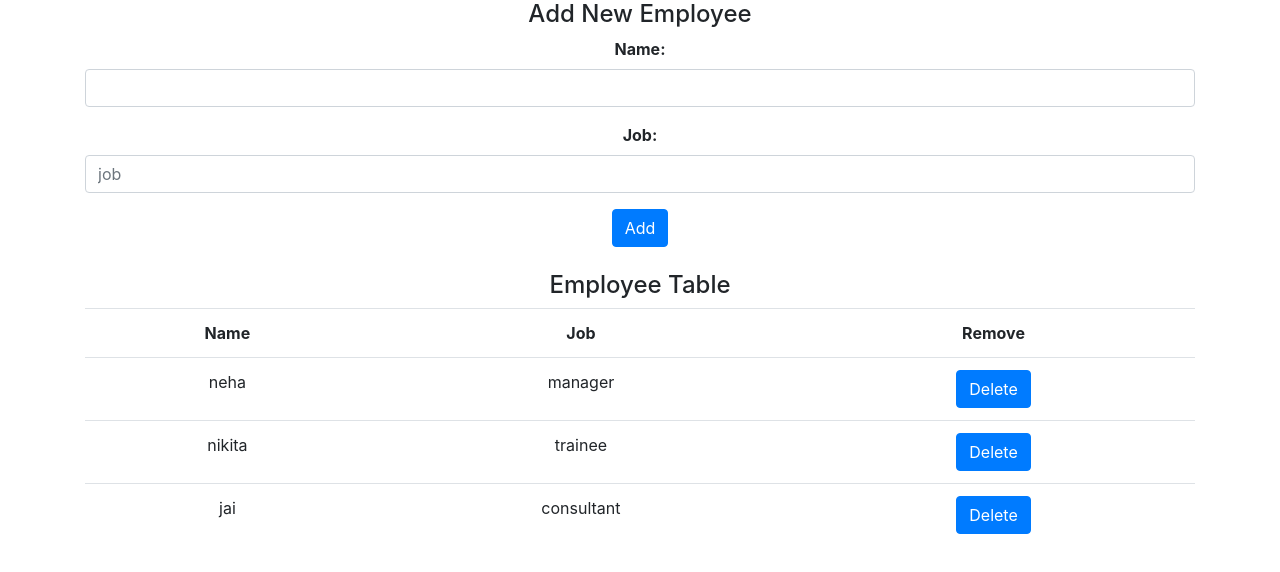
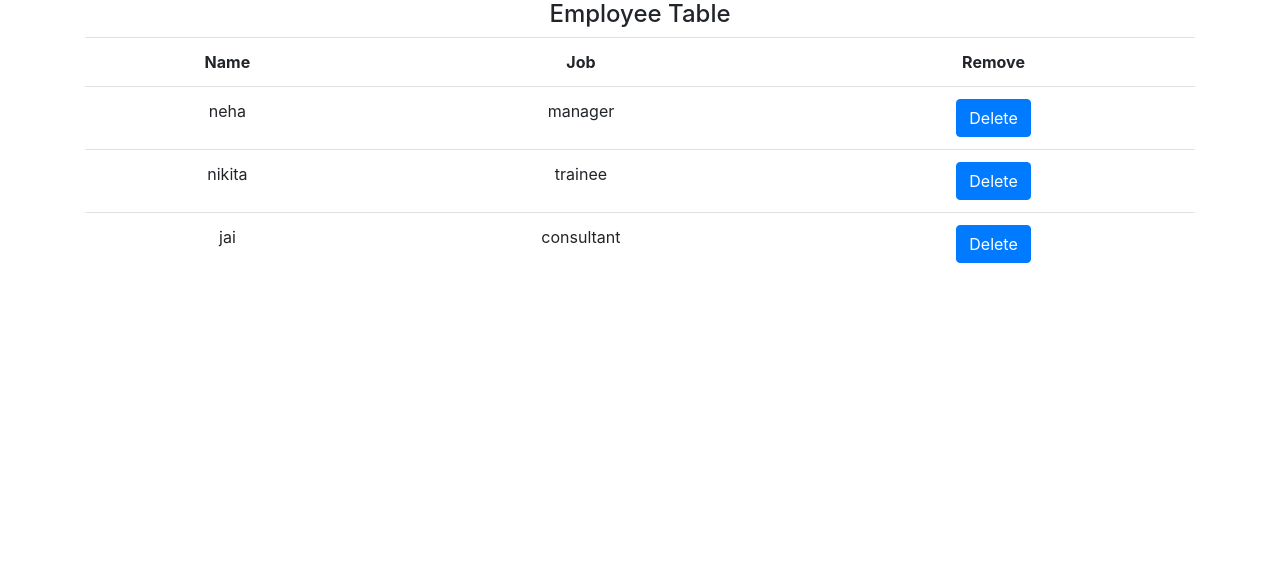
Before and after one commit to nehakhatriya/React, a React (Create React App) app in the folder assignment/: page / in a window 1280 px wide. Shown: the top 572 px of the page. Built offline with nearby package versions, Linux system fonts and the light colour scheme.

Commit message:
removed form

```diff
--- a/assignment/src/App.js
+++ b/assignment/src/App.js
@@ -1,5 +1,4 @@
 import React from 'react';
-import EmployeeForm from './components/form';
 import EmployeeTable from './components/table';
 import './App.css';
 
@@ -7,8 +6,6 @@ function App() {
   return (
     <div className="App">
 
-     <EmployeeForm></EmployeeForm>
-     <br></br>
      <EmployeeTable></EmployeeTable>
 
     </div>
```
